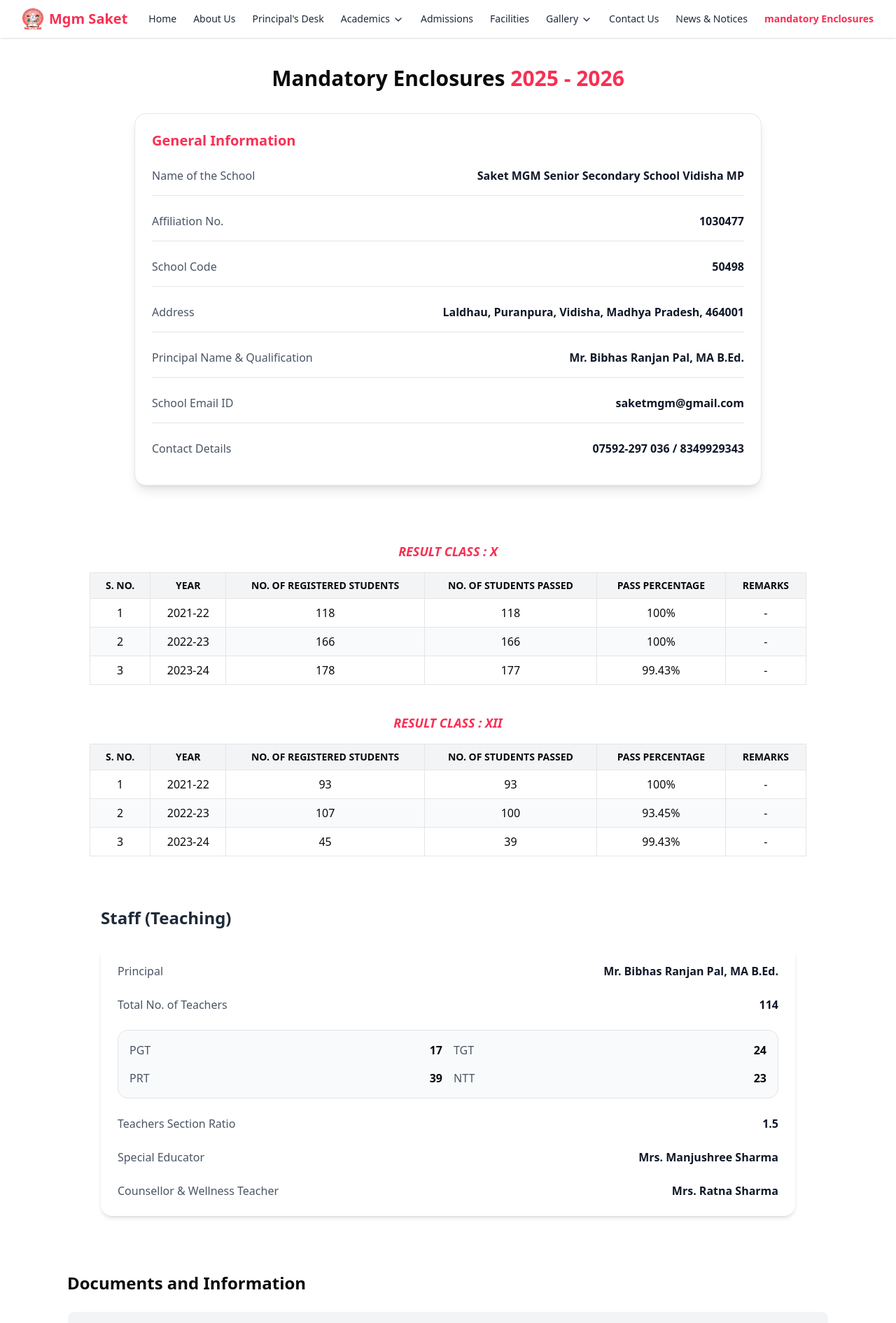
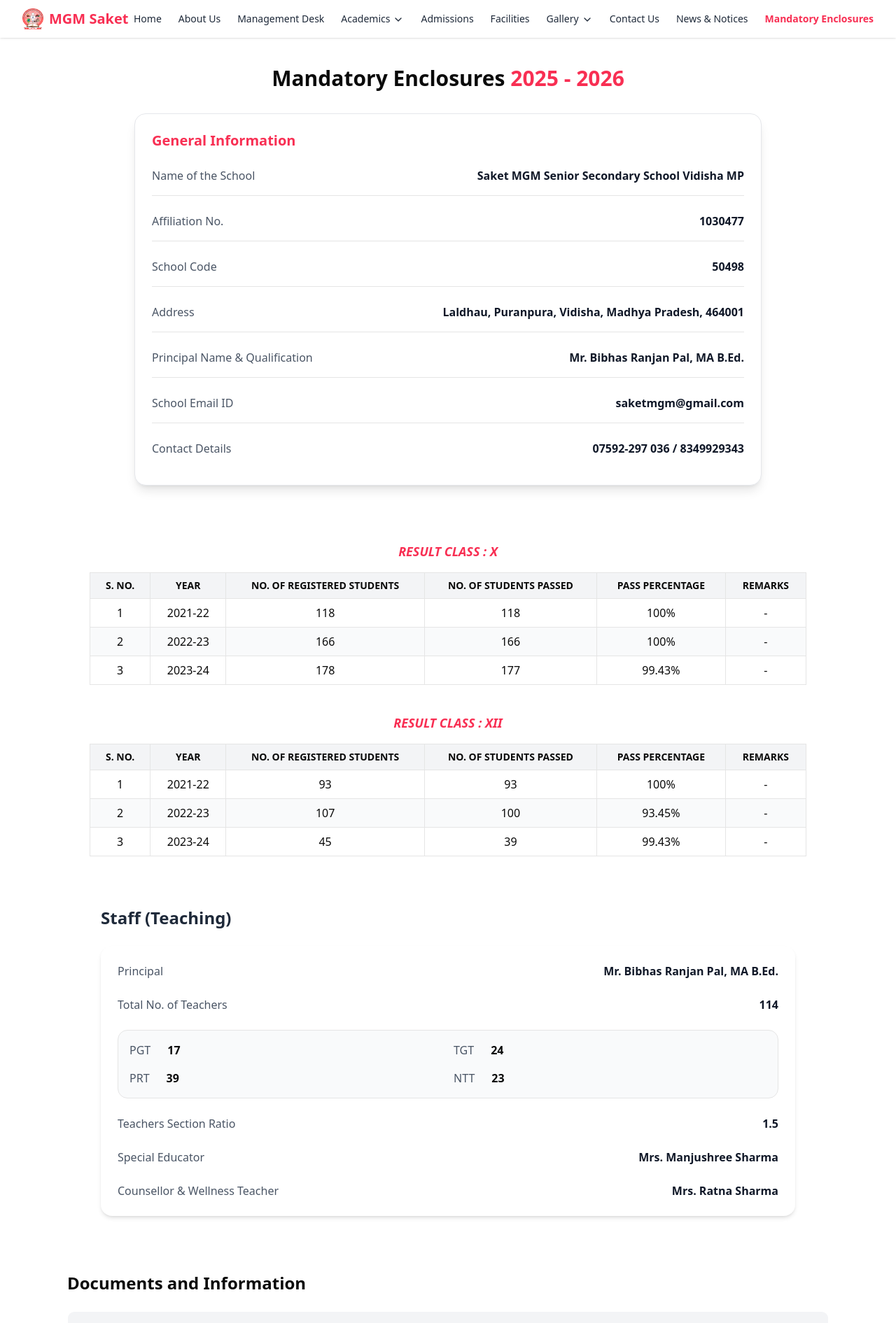
Before and after one commit to blackgrapes/saket_mgm, a Next.js app: page /mandatoryEnclosures in a window 1280 px wide. Shown: the top 1891 px of the page at 70% size. Built offline with nearby package versions, Linux system fonts and the light colour scheme.

Commit message:
minor mistaks changes

```diff
--- a/src/app/admin/component/adminNavbar.tsx
+++ b/src/app/admin/component/adminNavbar.tsx
@@ -11,7 +11,7 @@
   { name: "Contacts", path: "/admin/contacts" },
   { name: "Gallery", path: "/admin/gallery" },
   { name: "News", path: "/admin/news" },
-  { name: "Newsletter", path: "/admin/newsletter" },
+  // { name: "Newsletter", path: "/admin/newsletter" },
   { name: "Testimonials", path: "/admin/testimonials" },
 ];
 
--- a/src/app/component/landing/PrincipalMessage.tsx
+++ b/src/app/component/landing/PrincipalMessage.tsx
@@ -47,7 +47,7 @@
         </motion.h2>
 
         <p className="text-center text-gray-500 text-lg mt-2 mb-10">
-          A message from our Chairman Desk
+           message from our Chairman Desk
         </p>
 
         <div className="bg-white rounded-xl shadow-md p-6 md:p-10 flex flex-col md:flex-row items-center gap-8">
@@ -68,7 +68,7 @@
           {/* Text Content */}
           <div className="text-center md:text-left flex-1 md:max-w-3xl lg:max-w-4xl">
             <h3 className="text-2xl font-semibold text-[#f82f53] mb-4">
-              A Welcome from Our  Chairman
+               Welcome from Our  Chairman
             </h3>
 
             {/* Typewriter paragraph */}
--- a/src/app/component/landing/glanceSection.tsx
+++ b/src/app/component/landing/glanceSection.tsx
@@ -5,10 +5,10 @@
 import { Library, Users, Medal, GraduationCap } from 'lucide-react';
 
 const stats = [
-  { icon: <Library size={40} className="text-[#f82f53]" />, value: 13, label: 'Years of Legacy', suffix: '+' },
-  { icon: <Users size={40} className="text-[#f82f53]" />, value: 3600, label: 'Students Enrolled', suffix: '+' },
-  { icon: <Medal size={40} className="text-[#f82f53]" />, value: 150, label: 'Qualified Faculty', suffix: '+' },
-  { icon: <GraduationCap size={40} className="text-[#f82f53]" />, value: 120, label: 'Diverse Programs', suffix: '+' },
+  { icon: <Library size={40} className="text-[#f82f53]" />, value: 15, label: 'Years of Legacy', suffix: '+' },
+  { icon: <Users size={40} className="text-[#f82f53]" />, value: 3000, label: 'Students Enrolled', suffix: '+' },
+  { icon: <Medal size={40} className="text-[#f82f53]" />, value: 130, label: 'Qualified Faculty', suffix: '+' },
+  { icon: <GraduationCap size={40} className="text-[#f82f53]" />, value: 30, label: 'Diverse Programs', suffix: '+' },
 ];
 
 export default function GlanceSection() {
--- a/src/app/component/mandatoryEnclosures/StaffTable.tsx
+++ b/src/app/component/mandatoryEnclosures/StaffTable.tsx
@@ -7,7 +7,6 @@
 
       {/* Outer Card */}
       <div className="bg-white shadow-md rounded-2xl p-6 space-y-6">
-
         {/* Principal */}
         <div className="flex flex-col sm:flex-row justify-between">
           <span className="font-medium text-gray-600">Principal</span>
@@ -18,25 +17,27 @@
 
         {/* Total Teachers */}
         <div className="flex flex-col sm:flex-row justify-between">
-          <span className="font-medium text-gray-600">Total No. of Teachers</span>
+          <span className="font-medium text-gray-600">
+            Total No. of Teachers
+          </span>
           <span className="text-gray-900 font-semibold">114</span>
         </div>
 
         {/* Teacher Categories */}
         <div className="grid grid-cols-1 sm:grid-cols-2 gap-4 border rounded-xl p-4 bg-gray-50">
-          <div className="flex justify-between">
+          <div className="flex justify-start gap-x-6">
             <span className="text-gray-600">PGT</span>
             <span className="font-semibold">17</span>
           </div>
-          <div className="flex justify-between">
+          <div className="flex justify-start gap-x-6">
             <span className="text-gray-600">TGT</span>
             <span className="font-semibold">24</span>
           </div>
-          <div className="flex justify-between">
+          <div className="flex justify-start gap-x-6">
             <span className="text-gray-600">PRT</span>
             <span className="font-semibold">39</span>
           </div>
-          <div className="flex justify-between">
+          <div className="flex justify-start gap-x-6">
             <span className="text-gray-600">NTT</span>
             <span className="font-semibold">23</span>
           </div>
@@ -44,19 +45,25 @@
 
         {/* Teacher Section Ratio */}
         <div className="flex flex-col sm:flex-row justify-between">
-          <span className="font-medium text-gray-600">Teachers Section Ratio</span>
+          <span className="font-medium text-gray-600">
+            Teachers Section Ratio
+          </span>
           <span className="text-gray-900 font-semibold">1.5</span>
         </div>
 
         {/* Special Educator */}
         <div className="flex flex-col sm:flex-row justify-between">
           <span className="font-medium text-gray-600">Special Educator</span>
-          <span className="text-gray-900 font-semibold">Mrs. Manjushree Sharma</span>
+          <span className="text-gray-900 font-semibold">
+            Mrs. Manjushree Sharma
+          </span>
         </div>
 
         {/* Counsellor */}
         <div className="flex flex-col sm:flex-row justify-between">
-          <span className="font-medium text-gray-600">Counsellor & Wellness Teacher</span>
+          <span className="font-medium text-gray-600">
+            Counsellor & Wellness Teacher
+          </span>
           <span className="text-gray-900 font-semibold">Mrs. Ratna Sharma</span>
         </div>
       </div>
--- a/src/app/component/principleDesk/Leadership.tsx
+++ b/src/app/component/principleDesk/Leadership.tsx
@@ -37,7 +37,7 @@
   },
   {
     role: "Director",
-    heading: "From the Director's Desk",
+    heading: "From the director's desk",
     name: "director",
     image: "https://res.cloudinary.com/drlidswcd/image/upload/v1754902608/Director-1643801753_ud36tu.png",
     content: `On behalf of the Management I would like to congratulate the staff, the students and all the others directly and indirectly associated with Saket MGM Sr. Sec. School and Saket Shishu Ranjan Hr. Sec. School for the successful completion of a glorious tenure of 35 years. At this juncture, I would like to acknowledge and extend my heartfelt gratitude to all those who have made significant contributions to turn these institutions started 35 years ago into one among the premier institutions of this city. 35 years in the life of an institution signifies the coming of age and maturity. Maturity, to objectively analyze its achievements and assess how much more needs to be done. As I glance back at the performance of the children in various activities during the previous years, be it curricular, co-curricular, I can confidently say that our students have certainly made us, parents and teachers proud of their achievements. We are aware of the challenges that lie ahead and will leave no stone unturned to further enrich the rich legacy of this esteemed institution. May the Almighty shower his blessings on all of us and give us the strength to face all the challenges that come in our way.`
--- a/src/app/layout/footer.jsx
+++ b/src/app/layout/footer.jsx
@@ -15,7 +15,7 @@
           <div className="flex flex-col items-center md:items-start">
             <img src="/logo.png" alt="logo" className="w-12 h-12" />
             <div className="text-2xl font-bold text-[#f82f53] capitalize mt-2">
-              mgm saket
+              MGM saket
             </div>
             <p className="text-sm text-gray-600 mt-4">
               © {new Date().getFullYear()} Saket MGM School. All rights reserved.
--- a/src/app/layout/navbar.tsx
+++ b/src/app/layout/navbar.tsx
@@ -9,7 +9,7 @@
 export const navItems = [
   { name: 'Home', path: '/' },
   { name: 'About Us', path: '/about' },
-  { name: "Principal's Desk", path: '/principal' },
+  { name: "Management Desk", path: '/principal' },
   { name: 'Academics', path: '/academics',
     children: [
       { name: 'affiliation', path: '/academics/affiliation' },
@@ -25,7 +25,7 @@
     ], },
   { name: 'Contact Us', path: '/contact' },
   { name: 'News & Notices', path: '/news' },
-  { name: 'mandatory Enclosures', path: '/mandatoryEnclosures' },
+  { name: 'Mandatory Enclosures', path: '/mandatoryEnclosures' },
 ];
 
 export default function Navbar() {
@@ -40,7 +40,7 @@
         <div className="flex items-center gap-2">
           <Image src="/logo.png" alt="Logo" width={30} height={30} />
           <span className="text-xl font-bold text-[#f82f53] capitalize">
-            mgm saket
+            MGM saket
           </span>
         </div>
 
```
Also changed, not shown: src/app/component/mandatoryEnclosures/SchoolInfrastructure.tsx (+33 -21 lines).
